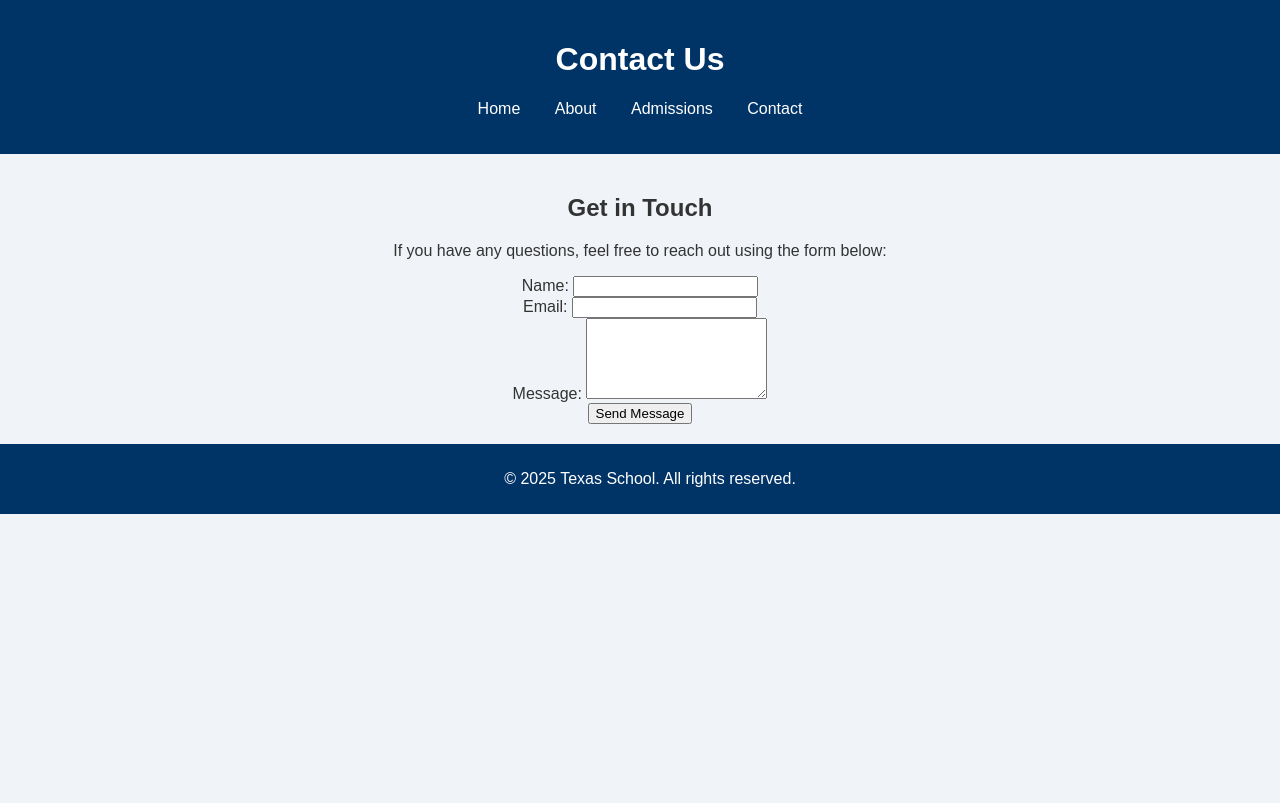
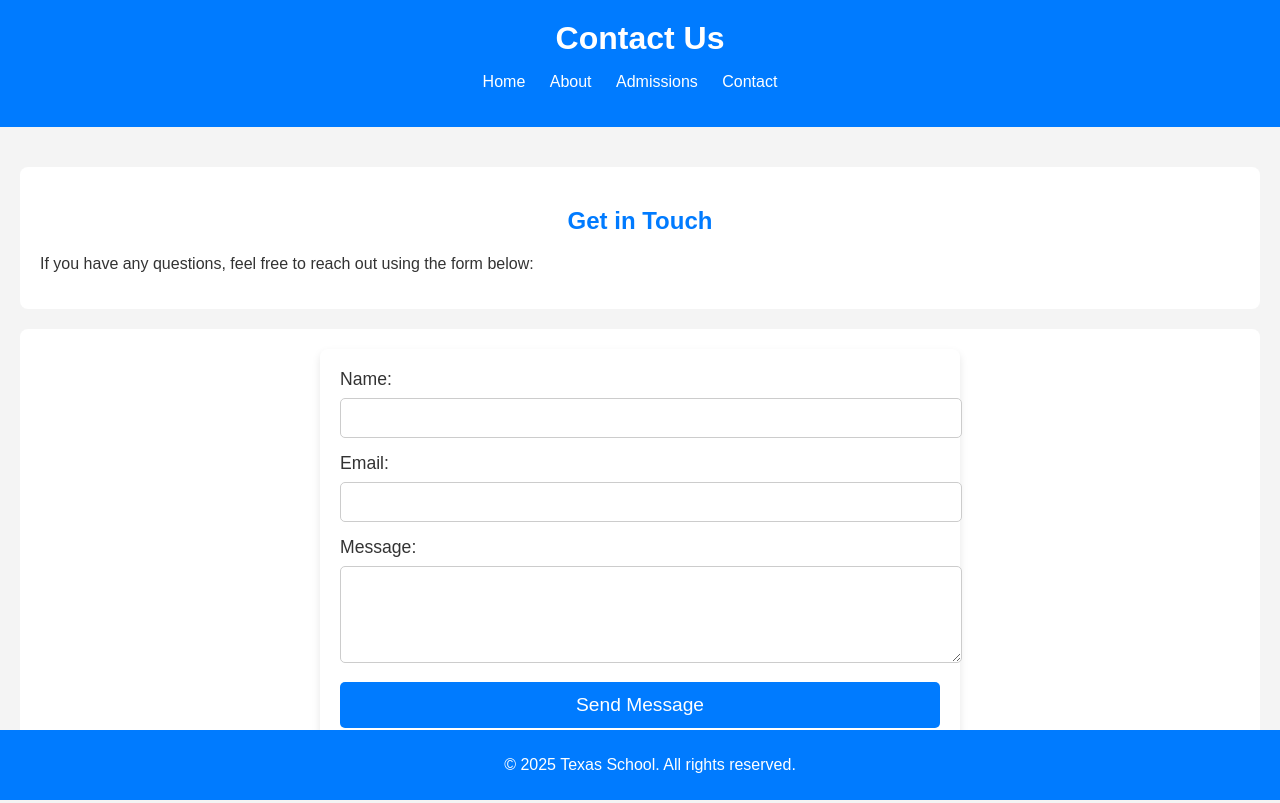
Before and after one commit to Sonu0510/school-website, a plain HTML site: page contact.html in a window 1280 px wide. Drawn offline with Linux system fonts and the light colour scheme.

Commit message:
Style the contact form for better user experience

```diff
--- a/css/style.css
+++ b/css/style.css
@@ -1,16 +1,21 @@
+/* General Styling for the Page */
 body {
   font-family: Arial, sans-serif;
+  background-color: #f4f4f4;
   margin: 0;
   padding: 0;
-  background-color: #f0f4f8;
   color: #333;
 }
 
 header {
-  background-color: #003366;
+  background-color: #007BFF;
   color: white;
-  padding: 20px 0;
+  padding: 20px;
   text-align: center;
+}
+
+header h1 {
+  margin: 0;
 }
 
 nav ul {
@@ -20,7 +25,7 @@ nav ul {
 
 nav ul li {
   display: inline;
-  margin: 0 15px;
+  margin-right: 20px;
 }
 
 nav ul li a {
@@ -28,17 +33,80 @@ nav ul li a {
   text-decoration: none;
 }
 
+footer {
+  text-align: center;
+  padding: 10px;
+  background-color: #007BFF;
+  color: white;
+  position: fixed;
+  width: 100%;
+  bottom: 0;
+}
+
+/* Main Styling */
 main {
   padding: 20px;
+}
+
+section {
+  background-color: white;
+  padding: 20px;
+  border-radius: 8px;
+  margin-top: 20px;
+}
+
+h2 {
+  color: #007BFF;
   text-align: center;
 }
 
-footer {
-  background-color: #003366;
+/* Form Styling */
+form {
+  max-width: 600px;
+  margin: 0 auto;
+  background-color: #fff;
+  padding: 20px;
+  border-radius: 8px;
+  box-shadow: 0 4px 8px rgba(0, 0, 0, 0.1);
+}
+
+form div {
+  margin-bottom: 15px;
+}
+
+form label {
+  font-size: 1.1em;
+  color: #333;
+  display: block;
+  margin-bottom: 8px;
+}
+
+form input,
+form textarea {
+  width: 100%;
+  padding: 10px;
+  font-size: 1em;
+  border: 1px solid #ccc;
+  border-radius: 5px;
+}
+
+form input:focus,
+form textarea:focus {
+  border-color: #007BFF;
+  outline: none;
+}
+
+form button {
+  background-color: #007BFF;
   color: white;
-  text-align: center;
-  padding: 10px;
-  position: relative;
-  bottom: 0;
+  padding: 12px 20px;
+  font-size: 1.2em;
+  border: none;
+  border-radius: 5px;
+  cursor: pointer;
   width: 100%;
 }
+
+form button:hover {
+  background-color: #0056b3;
+}
```
